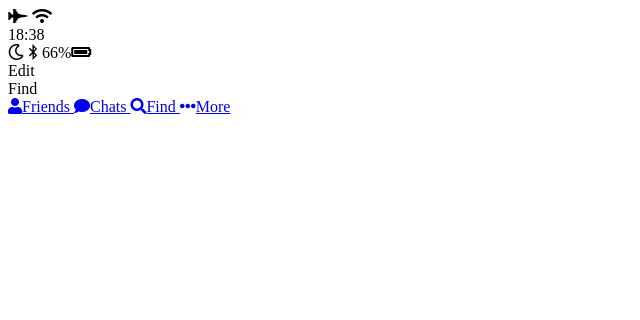
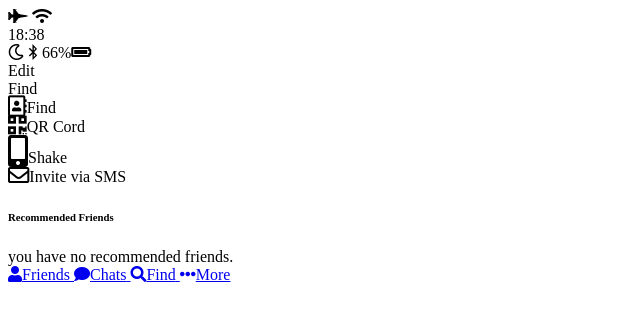
Before and after one commit to seolgyu/kakao-clone, a plain HTML site: page find.html in a window 1280 px wide. Shown: the whole page, without its empty margins (0-640 px from the left). Drawn offline with Linux system fonts and the light colour scheme.

Commit message:
kakao html commit

```diff
--- a/find.html
+++ b/find.html
@@ -39,6 +39,32 @@
         <div class="header_coloum"></div>
       </div>
     </header>
+    <main class="find">
+      <section class="find_options">
+        <div class="find_option">
+          <i class="far fa-address-book fa-lg"></i
+          ><span class="find_option-title">Find</span>
+        </div>
+        <div class="find_option">
+          <i class="fas fa-qrcode fa-lg"></i
+          ><span class="find_option-title">QR Cord</span>
+        </div>
+        <div class="find_option">
+          <i class="fas fa-mobile-alt fa-2x"></i
+          ><span class="find_option-title">Shake</span>
+        </div>
+        <div class="find_option">
+          <i class="far fa-envelope fa-lg"></i
+          ><span class="find_option-title">Invite via SMS</span>
+        </div>
+      </section>
+      <section class="find_recommended">
+        <header><h6 class="recommended_title">Recommended Friends</h6></header>
+      </section>
+      <div class="recommended_none">
+        <span class="recommended_text">you have no recommended friends.</span>
+      </div>
+    </main>
     <nav class="tab-bar">
       <a href="index.html" class="tab-bar__tab">
         <i class="fa fa-user"></i><span class="tab-bar_title">Friends</span>
```
